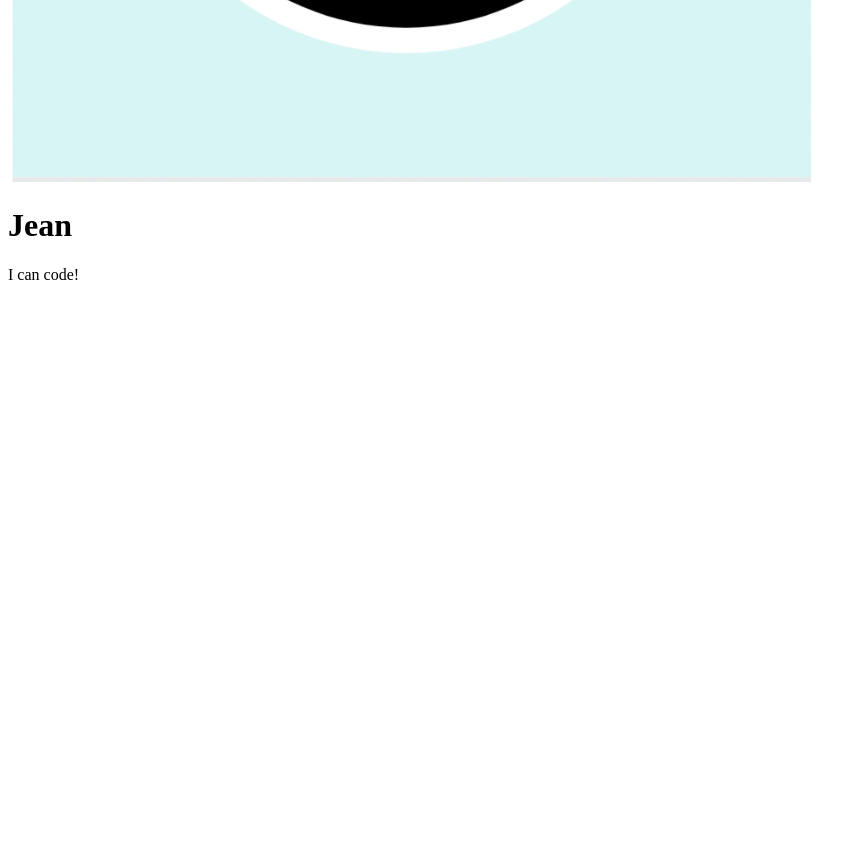
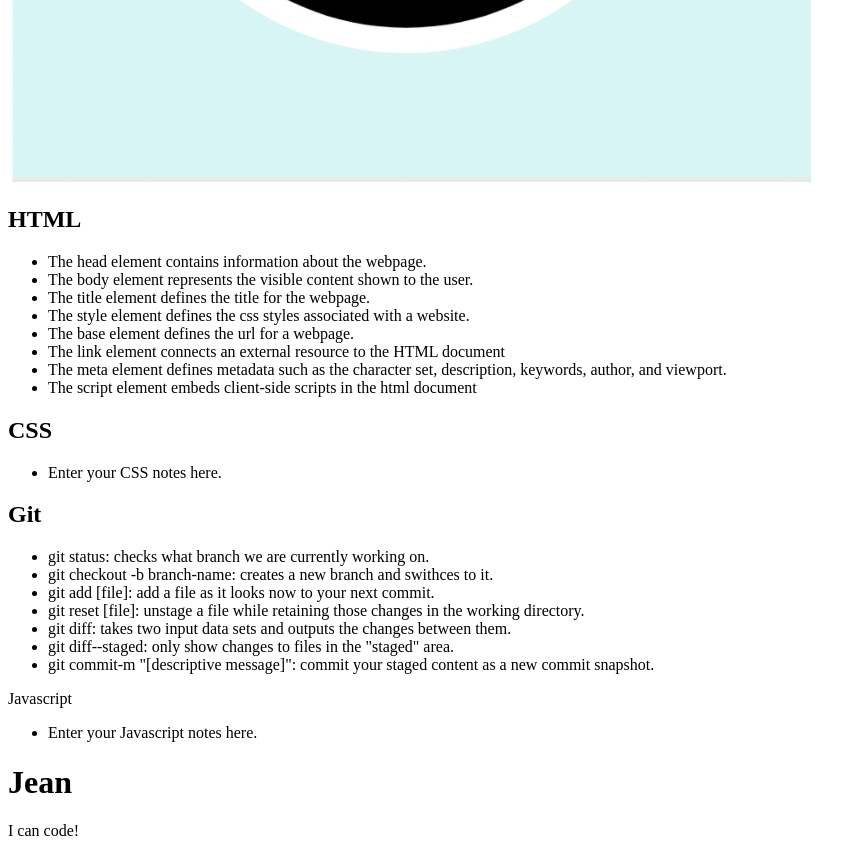
Before and after one commit to Fjbuffalo21/prework-study-guide, a plain HTML site: page index.html in a window 1280 px wide. Shown: the part 674-1530 px from the top of the page, without its empty margins (0-866 px from the left). Before the commit the page ends 974 px from the top, so only its background shows below. Drawn offline with Linux system fonts and the light colour scheme.

Commit message:
added code to HTML file

```diff
--- a/index.html
+++ b/index.html
@@ -12,9 +12,44 @@
       <img src="./assets/bowtie-cat.png" alt="Profile image of cat wearing a bow tie." />
     </header>
     <main>
-      <!-- Student code goes here -->
+      <section class="card" id="html-section">
+        <h2>HTML</h2>
+        <ul>
+           <li>The head element contains information about the webpage.</li>
+           <li>The body element represents the visible content shown to the user.</li>
+           <li>The title element defines the title for the webpage.</li>
+           <li>The style element defines the css styles associated with a website.</li>
+           <li>The base element defines the url for a webpage.</li>
+           <li>The link element connects an external resource to the HTML document</li>
+           <li>The meta element defines metadata such as the character set, description, keywords, author, and viewport.</li>
+           <li>The script element embeds client-side scripts in the html document</li>
+        </ul>
+      </section>
+      <section class="card" id="css-section">
+        <h2>CSS</h2>
+        <ul>
+          <li>Enter your CSS notes here.</li>
+        </ul>
+      </section>
+      <section class="card" id="git-section">
+        <h2>Git</h2>
+        <ul>
+          <li>git status: checks what branch we are currently working on.</li>
+          <li>git checkout -b branch-name: creates a new branch and swithces to it.</li>
+          <li>git add [file]: add a file as it looks now to your next commit.</li>
+          <li>git reset [file]: unstage a file while retaining those changes in the working directory.</li>
+          <li>git diff: takes two input data sets and outputs the changes between them.</li>
+          <li>git diff--staged: only show changes to files in the "staged" area.</li>
+          <li>git commit-m "[descriptive message]": commit your staged content as a new commit snapshot.</li>
+        </ul>
+      </section>
+      <section class="card" id="javascript-section"
+      <h2>Javascript</h2>
+      <ul>
+        <li>Enter your Javascript notes here.</li>
+      </ul>
+    </section>
       <h1>Jean</h1>
-
     </main>
 
     <footer>
```
